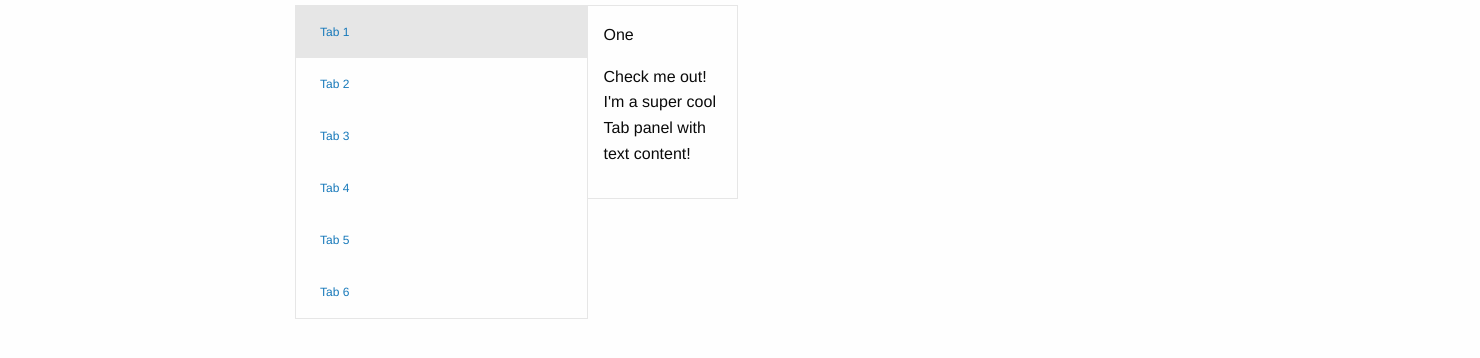
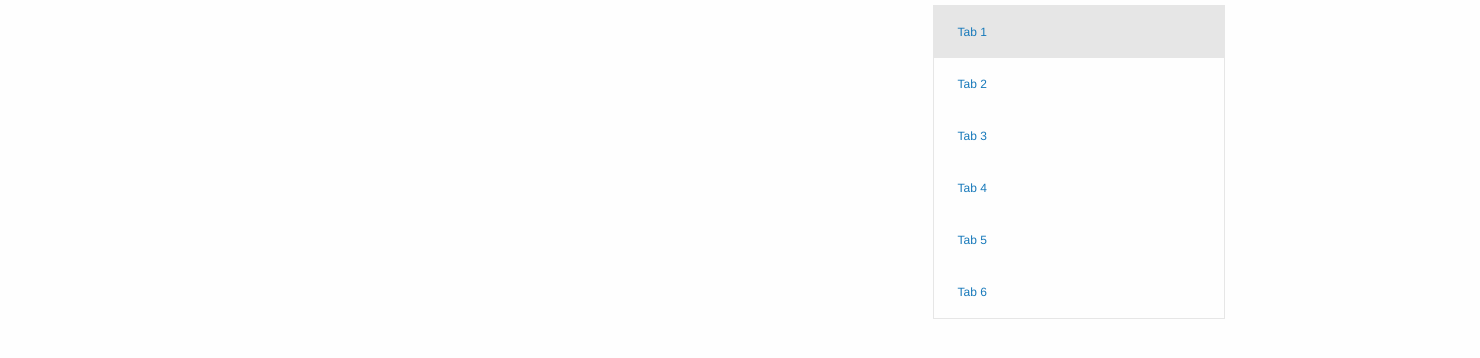
Before and after one commit to tarrol/shire-board-game, a plain HTML site: page index.html in a window 1280 px wide. Shown: the part 70-428 px from the top of the page, 1480 px wide, since content can reach past the window. Drawn offline with nearby package versions, Linux system fonts and the light colour scheme.

Commit message:
dialed in styling on tabs section and removed the css styling for foundation classes

```diff
--- a/assets/style.css
+++ b/assets/style.css
@@ -7,9 +7,7 @@ header {
   font-size: 2rem;
 }
 
-.grid-container {
-  margin-right: -200px;
+.tabs-content {
+  width: 250px;
+  height: fit-content;
 }
-.tabs-content {
-  width: 150px;
-}
--- a/index.html
+++ b/index.html
@@ -18,7 +18,7 @@
       <h1>Drinking Games</h1>
     </header>
     <div class="grid-container">
-      <div class="grid-x">
+      <div class="grid-x align-right">
         <div class="cell medium-3">
           <ul class="vertical tabs" data-tabs id="example-tabs">
             <li class="tabs-title is-active">
@@ -31,9 +31,9 @@
             <li class="tabs-title"><a href="#panel6v">Tab 6</a></li>
           </ul>
         </div>
-        <div class="cell medium-9">
+        <div class="cell medium-9 hide align-right">
           <div class="tabs-content vertical" data-tabs-content="example-tabs">
-            <div class="tabs-panel is-active" id="panel1v">
+            <div class="tabs-panel is-active hide" id="panel1v">
               <p>One</p>
               <p>Check me out! I'm a super cool Tab panel with text content!</p>
             </div>
```
